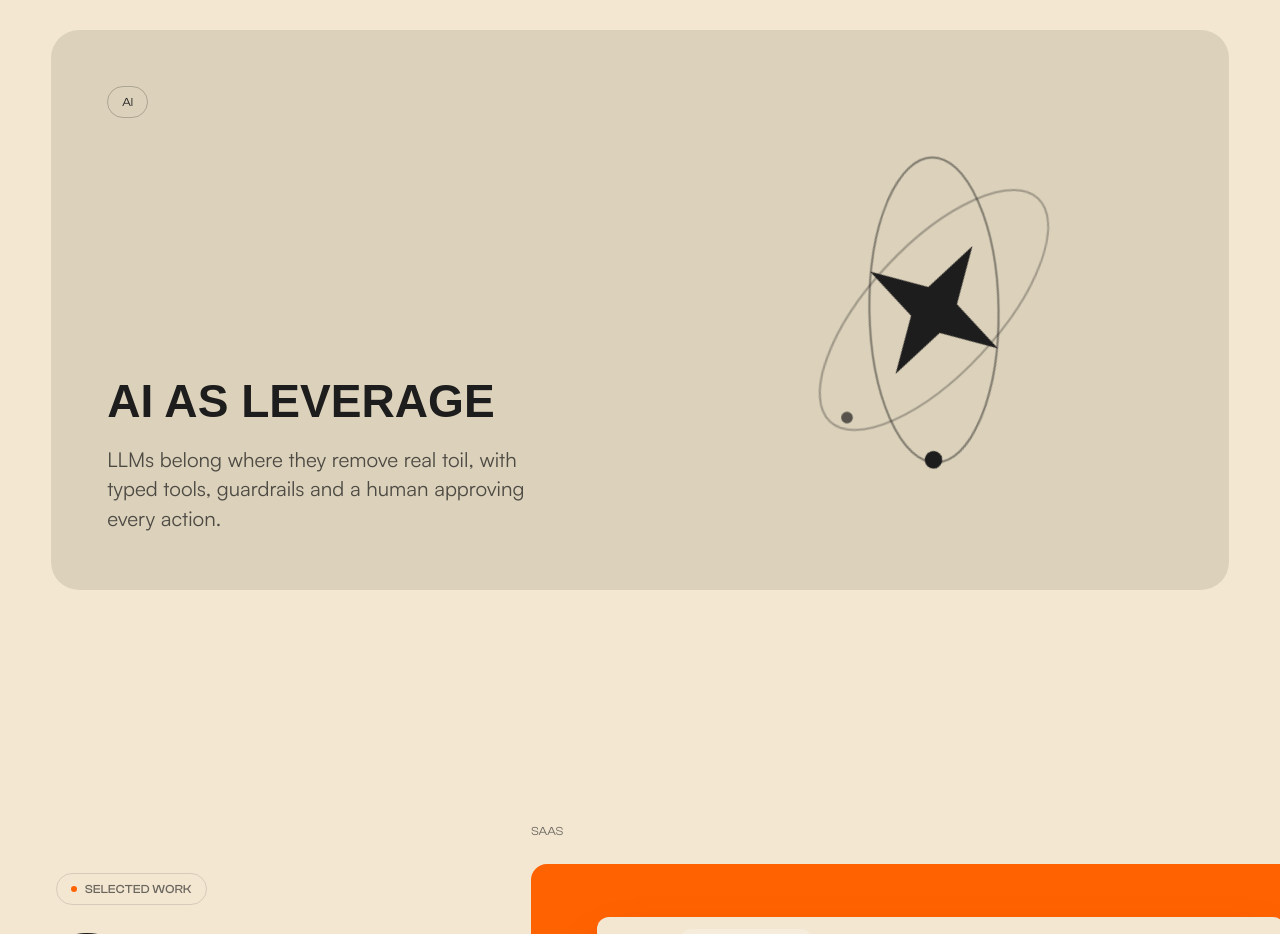
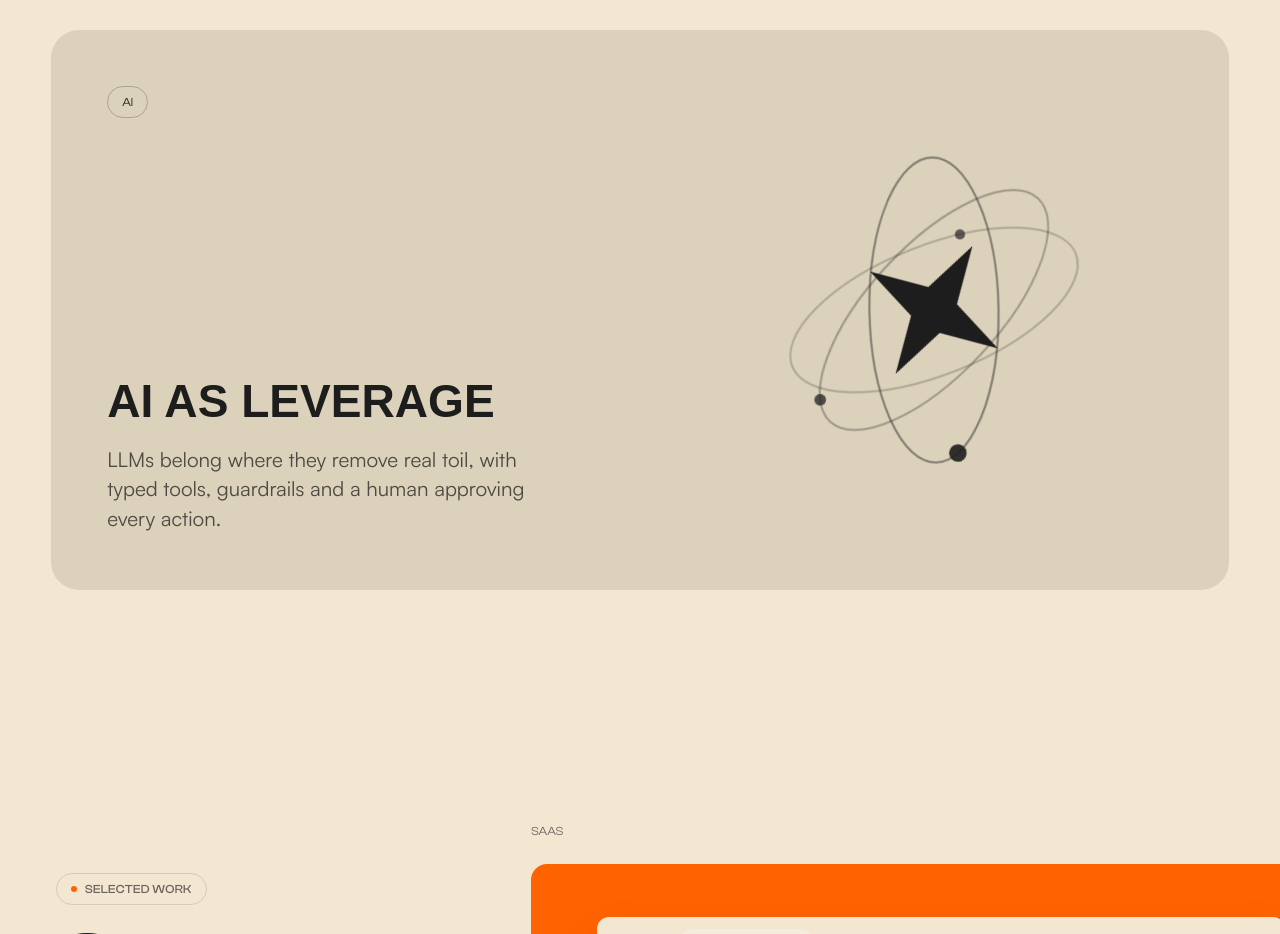
Before and after one commit to imVSaini/portfolio-v2, a Next.js app: page / in a window 1280 px wide. Shown: the part 4780-5714 px from the top of the page. Built offline with nearby package versions, Linux system fonts and the light colour scheme; a web font is replaced by a local one.

Commit message:
Refactor OrbitArt component to utilize a dynamic orbits array for improved animation flexibility and clarity, updating orbit properties and enhancing visual representation.

```diff
--- a/src/components/sections/ApproachArt.tsx
+++ b/src/components/sections/ApproachArt.tsx
@@ -178,26 +178,31 @@ export function MeasureArt(props: ArtProps) {
   );
 }
 
-/** AI as leverage — a twinkling spark held in two counter-rotating orbits. */
+/** Orbits turn about the art's true centre, not their own (dot-skewed) bounding box. */
+const orbitCentre: CSSProperties = { transformBox: "view-box", transformOrigin: "120px 120px" };
+
+/**
+ * AI as leverage — a twinkling spark held in three orbits, 60° apart like an atom. Each orbit
+ * turns at its own pace and direction so they never move in lockstep; dots sit on their paths.
+ */
+const orbits = [
+  { tilt: -24, dot: [203.2, 66.5], dotR: 6, opacity: 0.45, duration: "22s", reverse: false },
+  { tilt: 36, dot: [49.8, 50.4], dotR: 4, opacity: 0.3, duration: "30s", reverse: true },
+  { tilt: 96, dot: [82.6, 80.3], dotR: 3.5, opacity: 0.22, duration: "40s", reverse: false },
+] as const;
+
 export function OrbitArt(props: ArtProps) {
   return (
     <svg viewBox="0 0 240 240" fill="none" {...props}>
-      <g className={`animate-spin-slow ${LOOP}`} style={centre}>
-        <ellipse
-          cx="120"
-          cy="120"
-          rx="104"
-          ry="44"
-          stroke="currentColor"
-          strokeWidth="1.5"
-          opacity="0.45"
-          transform="rotate(-24 120 120)"
-        />
-        <circle cx="214" cy="80" r="6" fill="currentColor" />
-      </g>
+      {orbits.map(({ tilt, dot, dotR, opacity, duration, reverse }) => (
         <g
+          key={tilt}
           className={`animate-spin-slow ${LOOP}`}
-        style={{ ...centre, animationDirection: "reverse", animationDuration: "30s" }}
+          style={{
+            ...orbitCentre,
+            animationDuration: duration,
+            animationDirection: reverse ? "reverse" : "normal",
+          }}
         >
           <ellipse
             cx="120"
@@ -206,11 +211,12 @@ export function OrbitArt(props: ArtProps) {
             ry="44"
             stroke="currentColor"
             strokeWidth="1.5"
-          opacity="0.3"
-          transform="rotate(36 120 120)"
+            opacity={opacity}
+            transform={`rotate(${tilt} 120 120)`}
           />
-        <circle cx="40" cy="70" r="4" fill="currentColor" opacity="0.7" />
+          <circle cx={dot[0]} cy={dot[1]} r={dotR} fill="currentColor" opacity={opacity + 0.45} />
         </g>
+      ))}
       <g data-art-piece="">
         <path
           d="M120 62 L133 107 L178 120 L133 133 L120 178 L107 133 L62 120 L107 107 Z"
```
Lines whose indentation alone changed are shown as unchanged.
